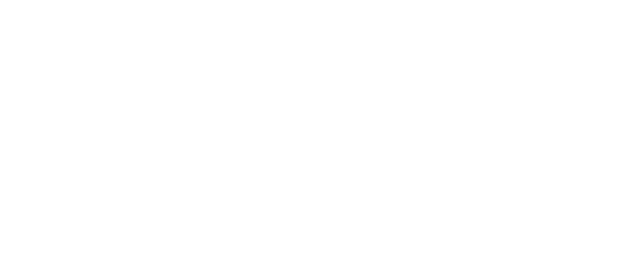
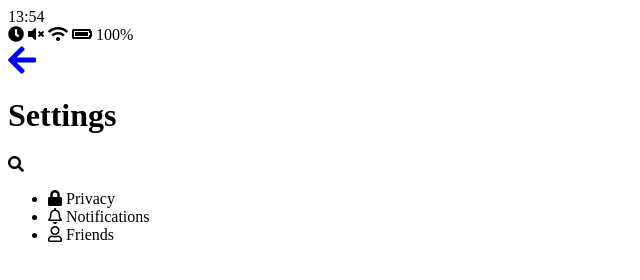
Before and after one commit to ddidce/kakaotalk-clone, a plain HTML site: page 실습/settings.html in a window 1280 px wide. Shown: the whole page, without its empty margins (0-640 px from the left). Drawn offline with Linux system fonts and the light colour scheme.

Commit message:
Setting Screen

```diff
--- a/실습/settings.html
+++ b/실습/settings.html
@@ -0,0 +1,72 @@
+<!DOCTYPE html>
+<html lang="en">
+
+<head>
+    <meta charset="UTF-8">
+    <meta name="viewport" content="width=device-width, initial-scale=1.0">
+    <meta http-equiv="X-UA-Compatible" content="ie=edge">
+    <link rel="stylesheet" href="https://use.fontawesome.com/releases/v5.7.2/css/all.css"
+        integrity="sha384-fnmOCqbTlWIlj8LyTjo7mOUStjsKC4pOpQbqyi7RrhN7udi9RwhKkMHpvLbHG9Sr" crossorigin="anonymous" />
+    <title>Setting | KaKao Clone</title>
+</head>
+
+<body>
+    <div>
+        <div class="status-bar">
+            <div class="status-bar__column">
+                <span class="status-bar__clock">
+                    13:54
+                </span>
+            </div>
+            <div class="status-bar__column">
+                <i class="fas fa-clock"></i>
+                <i class="fas fa-volume-mute"></i>
+                <i class="fas fa-wifi"></i>
+                <i class="fas fa-battery-full"></i>
+                <span class="status-bar__battery-level">
+                    100%
+                </span>
+            </div>
+        </div>
+    </div>
+
+    <header class="header">
+        <div class="header__hedaer-column">
+            <a href="../실습/more.html">
+                <i class="fas fa-arrow-left fa-2x"></i>
+            </a>
+            <h1 class="header__title">Settings</h1>
+        </div>
+        <div class="header__hedaer-column">
+            <span class="header__icon">
+                <i class="fas fa-search"></i>
+            </span>
+        </div>
+    </header>
+    <main class="settings">
+        <section class="settings__sections">
+            <ul class="settings__list">
+                <li class="settings__setting">
+                    <span class="settings__icon">
+                        <i class="fas fa-lock"></i>
+                    </span>
+                    <span class="settings__title">Privacy</span>
+                </li>
+                <li class="settings__setting">
+                    <span class="settings__icon">
+                        <i class="far fa-bell"></i>
+                    </span>
+                    <span class="settings__title">Notifications</span>
+                </li>
+                <li class="settings__setting">
+                    <span class="settings__icon">
+                        <i class="far fa-user"></i>
+                    </span>
+                    <span class="settings__title">Friends</span>
+                </li>
+            </ul>
+        </section>
+    </main>
+</body>
+
+</html>
```
Also changed, not shown: 실습/more.html (+3 -1 lines).
